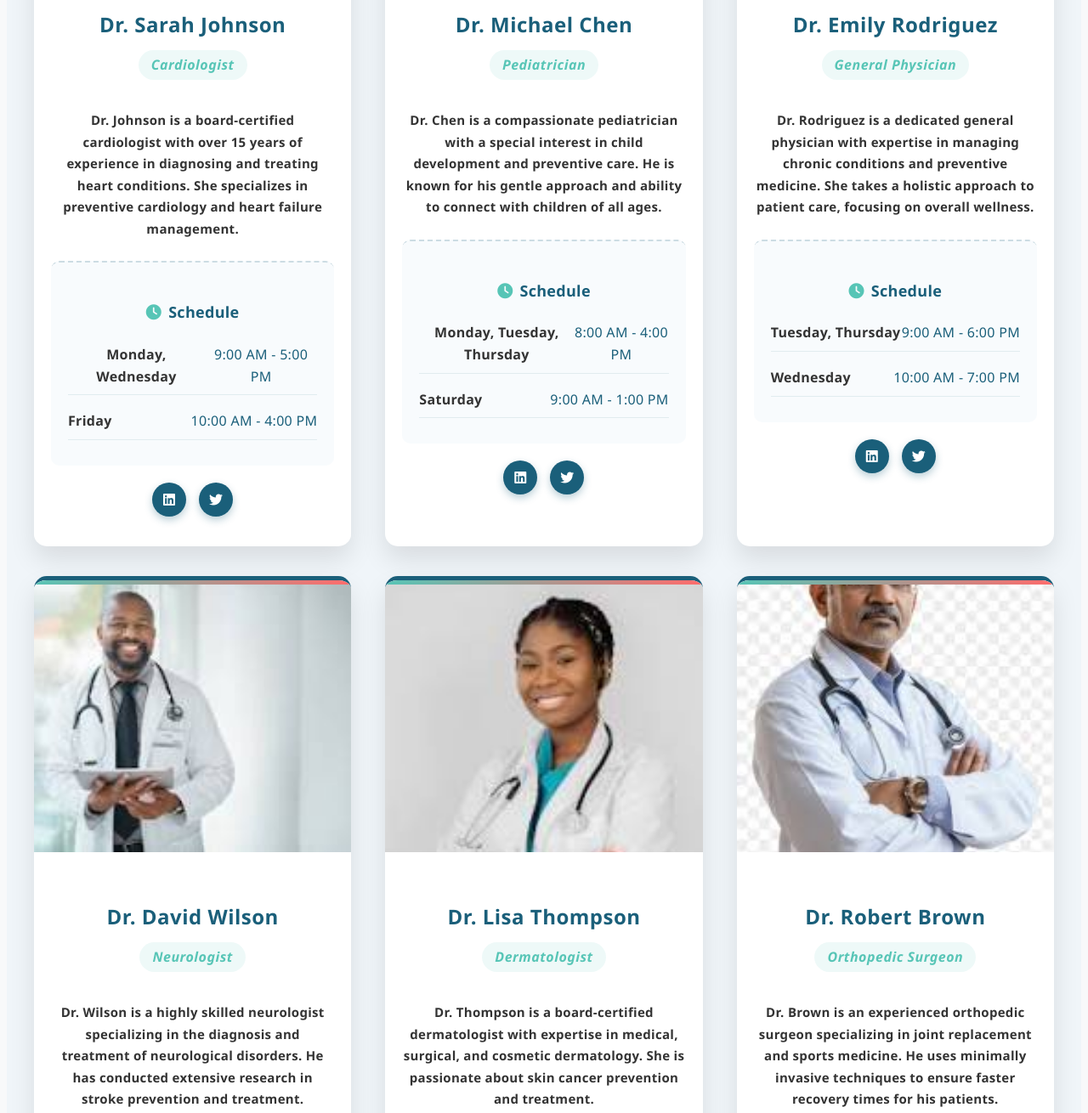
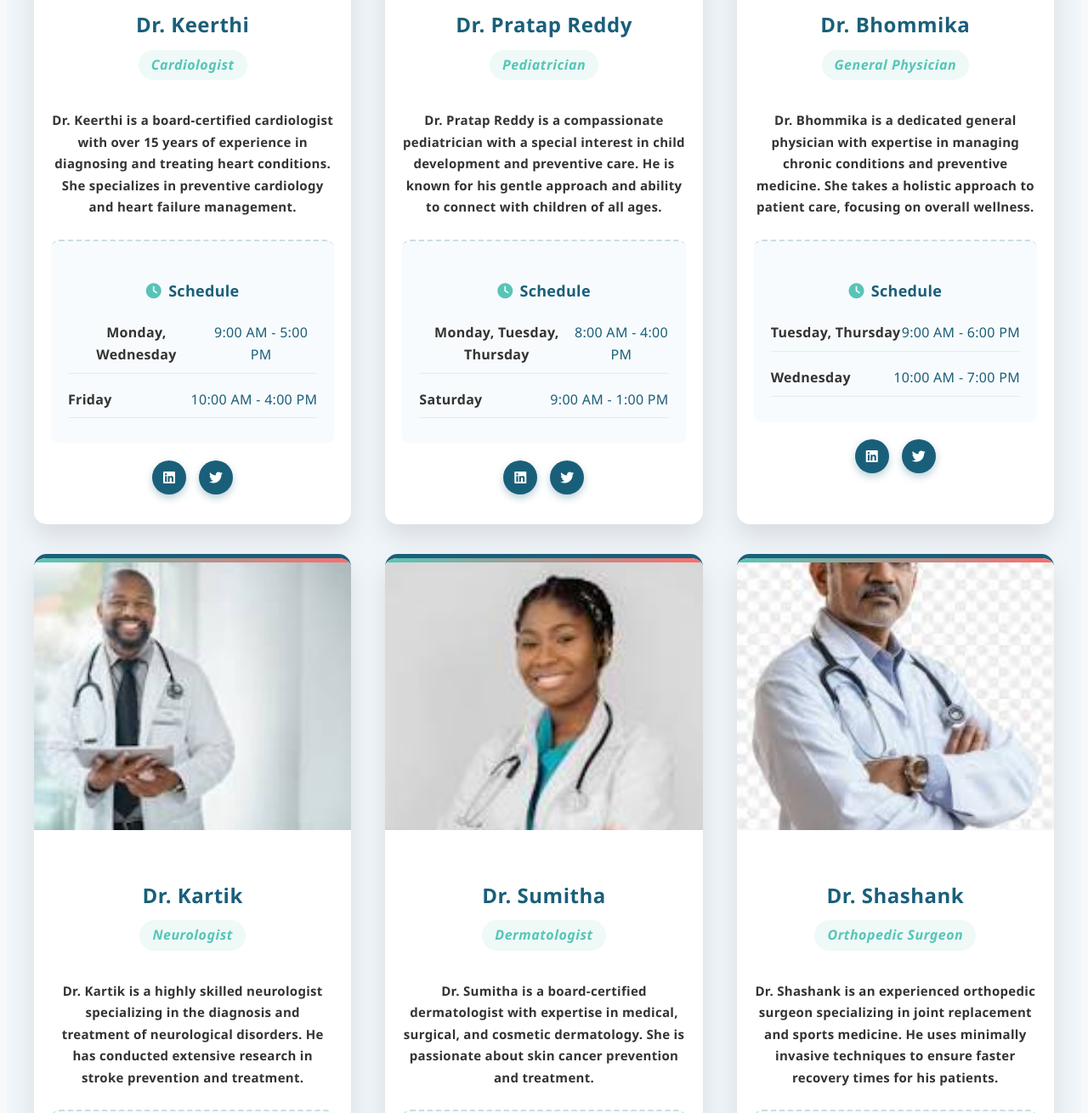
Before and after one commit to sit1si22cs096/MediCare, a website: page doctors.html in a window 1280 px wide. Shown: the part 1060-2370 px from the top of the page at 85% size. Drawn offline with nearby package versions, Linux system fonts and the light colour scheme.

```diff
--- a/doctors.html
+++ b/doctors.html
@@ -419,9 +419,9 @@
                 <div class="doctor-card">
                     <img src="images/doctor1.jpg" alt="Dr. Sarah Johnson" loading="lazy">
                     <div class="doctor-info">
-                        <h3>Dr. Sarah Johnson</h3>
+                        <h3>Dr. Keerthi</h3>
                         <div class="specialty">Cardiologist</div>
-                        <p>Dr. Johnson is a board-certified cardiologist with over 15 years of experience in diagnosing and treating heart conditions. She specializes in preventive cardiology and heart failure management.</p>
+                        <p>Dr. Keerthi is a board-certified cardiologist with over 15 years of experience in diagnosing and treating heart conditions. She specializes in preventive cardiology and heart failure management.</p>
                         <div class="doctor-schedule">
                             <h4>Schedule</h4>
                             <div class="schedule-item">
@@ -443,9 +443,9 @@
                 <div class="doctor-card">
                     <img src="images/doctor2.jpg" alt="Dr. Michael Chen" loading="lazy">
                     <div class="doctor-info">
-                        <h3>Dr. Michael Chen</h3>
+                        <h3>Dr. Pratap Reddy</h3>
                         <div class="specialty">Pediatrician</div>
-                        <p>Dr. Chen is a compassionate pediatrician with a special interest in child development and preventive care. He is known for his gentle approach and ability to connect with children of all ages.</p>
+                        <p>Dr. Pratap Reddy is a compassionate pediatrician with a special interest in child development and preventive care. He is known for his gentle approach and ability to connect with children of all ages.</p>
                         <div class="doctor-schedule">
                             <h4>Schedule</h4>
                             <div class="schedule-item">
@@ -467,9 +467,9 @@
                 <div class="doctor-card">
                     <img src="images/doctor3.jpg" alt="Dr. Emily Rodriguez" loading="lazy">
                     <div class="doctor-info">
-                        <h3>Dr. Emily Rodriguez</h3>
+                        <h3>Dr. Bhommika</h3>
                         <div class="specialty">General Physician</div>
-                        <p>Dr. Rodriguez is a dedicated general physician with expertise in managing chronic conditions and preventive medicine. She takes a holistic approach to patient care, focusing on overall wellness.</p>
+                        <p>Dr. Bhommika is a dedicated general physician with expertise in managing chronic conditions and preventive medicine. She takes a holistic approach to patient care, focusing on overall wellness.</p>
                         <div class="doctor-schedule">
                             <h4>Schedule</h4>
                             <div class="schedule-item">
@@ -491,9 +491,9 @@
                 <div class="doctor-card">
                     <img src="images/doctor4.jpg" alt="Dr. David Wilson" loading="lazy">
                     <div class="doctor-info">
-                        <h3>Dr. David Wilson</h3>
+                        <h3>Dr. Kartik</h3>
                         <div class="specialty">Neurologist</div>
-                        <p>Dr. Wilson is a highly skilled neurologist specializing in the diagnosis and treatment of neurological disorders. He has conducted extensive research in stroke prevention and treatment.</p>
+                        <p>Dr. Kartik is a highly skilled neurologist specializing in the diagnosis and treatment of neurological disorders. He has conducted extensive research in stroke prevention and treatment.</p>
                         <div class="doctor-schedule">
                             <h4>Schedule</h4>
                             <div class="schedule-item">
@@ -511,9 +511,9 @@
                 <div class="doctor-card">
                     <img src="images/doctor5.jpg" alt="Dr. Lisa Thompson" loading="lazy">
                     <div class="doctor-info">
-                        <h3>Dr. Lisa Thompson</h3>
+                        <h3>Dr. Sumitha</h3>
                         <div class="specialty">Dermatologist</div>
-                        <p>Dr. Thompson is a board-certified dermatologist with expertise in medical, surgical, and cosmetic dermatology. She is passionate about skin cancer prevention and treatment.</p>
+                        <p>Dr. Sumitha is a board-certified dermatologist with expertise in medical, surgical, and cosmetic dermatology. She is passionate about skin cancer prevention and treatment.</p>
                         <div class="doctor-schedule">
                             <h4>Schedule</h4>
                             <div class="schedule-item">
@@ -535,9 +535,9 @@
                 <div class="doctor-card">
                     <img src="images/doctor6.jpg" alt="Dr. Robert Brown" loading="lazy">
                     <div class="doctor-info">
-                        <h3>Dr. Robert Brown</h3>
+                        <h3>Dr. Shashank</h3>
                         <div class="specialty">Orthopedic Surgeon</div>
-                        <p>Dr. Brown is an experienced orthopedic surgeon specializing in joint replacement and sports medicine. He uses minimally invasive techniques to ensure faster recovery times for his patients.</p>
+                        <p>Dr. Shashank is an experienced orthopedic surgeon specializing in joint replacement and sports medicine. He uses minimally invasive techniques to ensure faster recovery times for his patients.</p>
                         <div class="doctor-schedule">
                             <h4>Schedule</h4>
                             <div class="schedule-item">
@@ -559,9 +559,9 @@
                 <div class="doctor-card">
                     <img src="images/doctor7.jpg" alt="Dr. Jessica Lee" loading="lazy">
                     <div class="doctor-info">
-                        <h3>Dr. Jessica Lee</h3>
+                        <h3>Dr. Mounika</h3>
                         <div class="specialty">Gynecologist</div>
-                        <p>Dr. Lee is a compassionate gynecologist with over 10 years of experience in women's health. She specializes in preventive care and minimally invasive procedures.</p>
+                        <p>Dr. Mounika is a compassionate gynecologist with over 10 years of experience in women's health. She specializes in preventive care and minimally invasive procedures.</p>
                         <div class="doctor-schedule">
                             <h4>Schedule</h4>
                             <div class="schedule-item">
@@ -583,9 +583,9 @@
                 <div class="doctor-card">
                     <img src="images/doctor8.jpg" alt="Dr. James Smith" loading="lazy">
                     <div class="doctor-info">
-                        <h3>Dr. James Smith</h3>
+                        <h3>Dr. Kiran</h3>
                         <div class="specialty">Psychiatrist</div>
-                        <p>Dr. Smith is a board-certified psychiatrist specializing in anxiety disorders, depression, and PTSD. He takes a holistic approach to mental health treatment.</p>
+                        <p>Dr. Kiran is a board-certified psychiatrist specializing in anxiety disorders, depression, and PTSD. He takes a holistic approach to mental health treatment.</p>
                         <div class="doctor-schedule">
                             <h4>Schedule</h4>
                             <div class="schedule-item">
```
